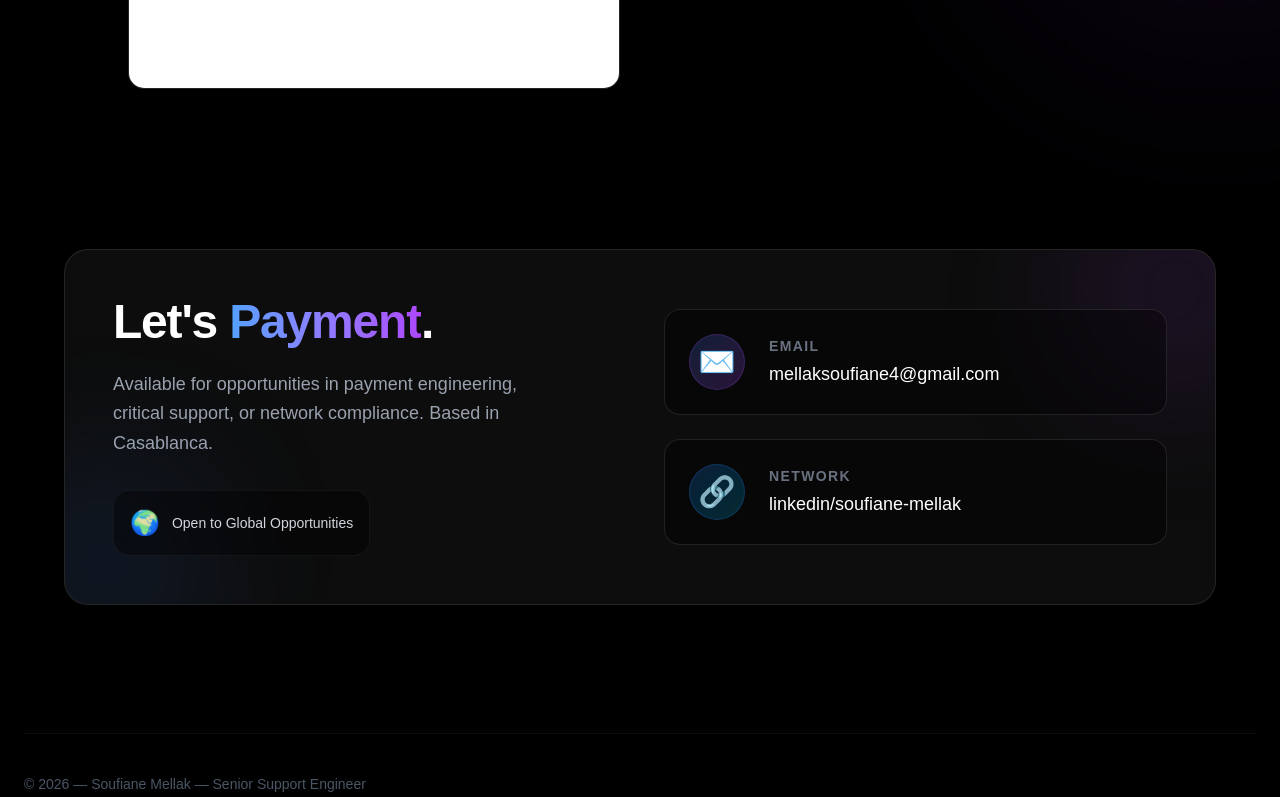
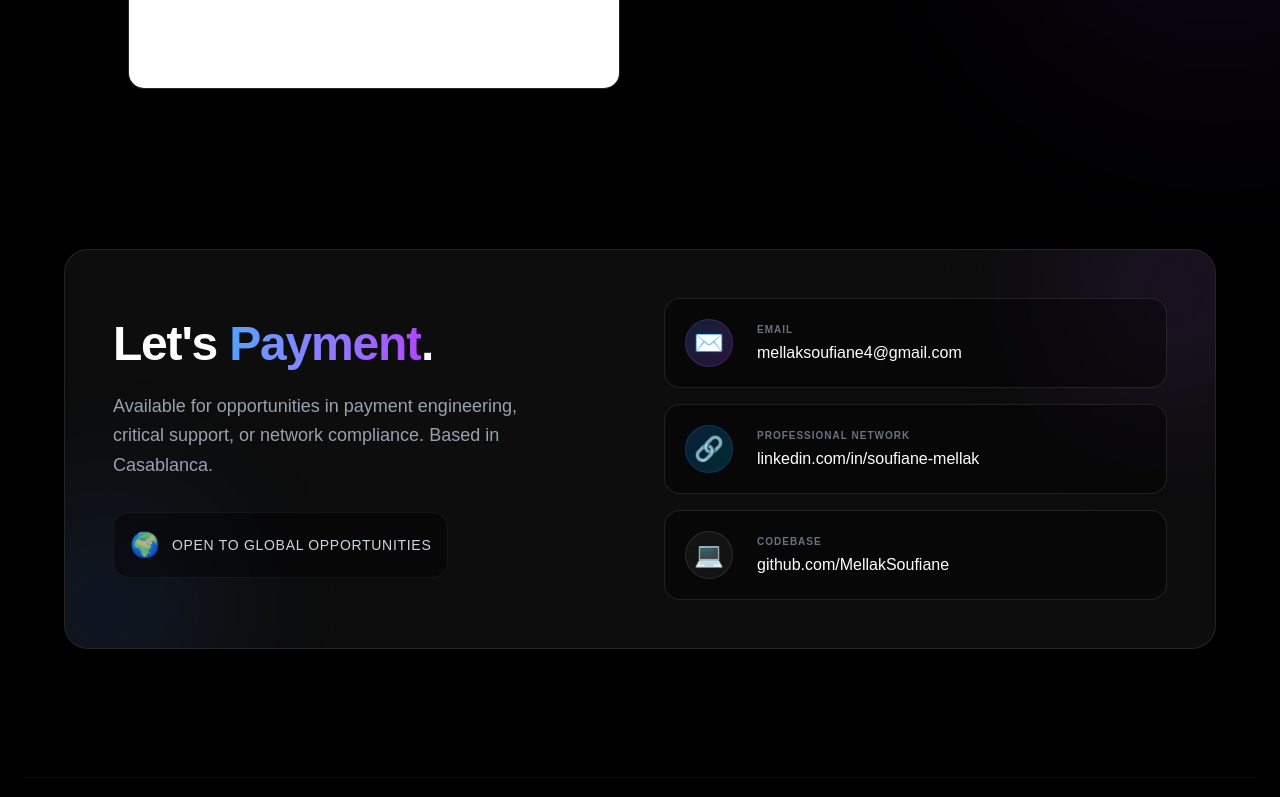
Before and after one commit to MellakSoufiane/portfolio-support-engineer, a Next.js app: page / in a window 1280 px wide. Shown: the part 3453-4250 px from the top of the page. Built offline with nearby package versions, Linux system fonts and the light colour scheme.

Commit message:
optimisation

```diff
--- a/app/page.tsx
+++ b/app/page.tsx
@@ -50,7 +50,7 @@ I also manage compliance with global payment networks by integrating updates and
       list: [
         {
           role: "Senior Support Engineer @ HPS",
-          period: "2025 — PRESENT",
+          period: "2026 — PRESENT",
           points: [
             "Team leadership: Mentoring and assisting team members in their daily technical tasks",
             "Supervising critical production incident resolutions and root cause analysis",
@@ -60,7 +60,7 @@ I also manage compliance with global payment networks by integrating updates and
         },
         {
           role: "Support Engineer II @ HPS",
-          period: "2024 — 2025",
+          period: "2025 — 2026",
           points: [
             "End-to-end incident management and troubleshooting for PowerCard solutions",
             "Preparation and execution of comprehensive test campaigns",
@@ -70,7 +70,7 @@ I also manage compliance with global payment networks by integrating updates and
         },
         {
           role: "Support Engineer I (Junior) @ HPS",
-          period: "2023 — 2024",
+          period: "2023 — 2025",
           points: [
             "Integration of network enhancements and critical defect fixes",
             "Unit testing and functional validation of payment modules",
@@ -441,41 +441,61 @@ export default function Home() {
                   }
                 </p>
                 <div className="flex items-center gap-3 p-4 bg-black/40 border border-white/5 rounded-2xl w-fit">
-                    <span className="text-2xl">🌍</span>
-                    <span className="text-sm font-mono text-gray-300">Open to Global Opportunities</span>
+                    <span className="text-2xl animate-pulse">🌍</span>
+                    <span className="text-sm font-mono text-gray-300 uppercase tracking-wider">Open to Global Opportunities</span>
                 </div>
               </div>
 
-              <div className="flex flex-col gap-6">
+              <div className="flex flex-col gap-4">
+                {/* Email Card */}
                 <motion.a
                   href={`mailto:${t.contact.email}`}
-                  whileHover={{ scale: 1.03, borderColor: "rgba(168, 85, 247, 0.4)" }}
-                  className="group flex items-center gap-6 p-6 bg-black/40 border border-white/10 rounded-2xl transition-all duration-300"
+                  whileHover={{ scale: 1.02, x: 5, borderColor: "rgba(168, 85, 247, 0.4)" }}
+                  className="group flex items-center gap-6 p-5 bg-black/40 border border-white/10 rounded-2xl transition-all duration-300"
                 >
-                  <div className="flex-shrink-0 w-14 h-14 rounded-full bg-gradient-to-br from-blue-500/20 to-purple-500/20 border border-purple-500/20 flex items-center justify-center text-3xl group-hover:scale-110 transition-transform">
+                  <div className="flex-shrink-0 w-12 h-12 rounded-full bg-gradient-to-br from-blue-500/20 to-purple-500/20 border border-purple-500/20 flex items-center justify-center text-2xl group-hover:scale-110 transition-transform">
                     ✉️
                   </div>
                   <div className="flex-1 min-w-0">
-                    <h4 className="text-sm font-semibold text-gray-500 uppercase tracking-widest mb-1">Email</h4>
-                    <p className="text-lg text-white font-medium break-all group-hover:text-purple-300 transition-colors">
+                    <h4 className="text-[10px] font-bold text-gray-500 uppercase tracking-widest mb-1">Email</h4>
+                    <p className="text-base text-white font-medium break-all group-hover:text-purple-300 transition-colors">
                       {t.contact.email}
                     </p>
                   </div>
                 </motion.a>
 
+                {/* LinkedIn Card */}
                 <motion.a
                   href="https://www.linkedin.com/in/soufiane-mellak-8101b0216/"
                   target="_blank"
-                  whileHover={{ scale: 1.03, borderColor: "rgba(59, 130, 246, 0.4)" }}
-                  className="group flex items-center gap-6 p-6 bg-black/40 border border-white/10 rounded-2xl transition-all duration-300"
+                  whileHover={{ scale: 1.02, x: 5, borderColor: "rgba(59, 130, 246, 0.4)" }}
+                  className="group flex items-center gap-6 p-5 bg-black/40 border border-white/10 rounded-2xl transition-all duration-300"
                 >
-                  <div className="flex-shrink-0 w-14 h-14 rounded-full bg-gradient-to-br from-blue-500/20 to-cyan-500/20 border border-blue-500/20 flex items-center justify-center text-3xl group-hover:scale-110 transition-transform">
+                  <div className="flex-shrink-0 w-12 h-12 rounded-full bg-gradient-to-br from-blue-500/20 to-cyan-500/20 border border-blue-500/20 flex items-center justify-center text-2xl group-hover:scale-110 transition-transform">
                     🔗
                   </div>
                   <div className="flex-1 min-w-0">
-                    <h4 className="text-sm font-semibold text-gray-500 uppercase tracking-widest mb-1">Network</h4>
-                    <p className="text-lg text-white font-medium group-hover:text-blue-300 transition-colors">
-                      linkedin/soufiane-mellak
+                    <h4 className="text-[10px] font-bold text-gray-500 uppercase tracking-widest mb-1">Professional Network</h4>
+                    <p className="text-base text-white font-medium group-hover:text-blue-300 transition-colors">
+                      linkedin.com/in/soufiane-mellak
+                    </p>
+                  </div>
+                </motion.a>
+
+                {/* GitHub Card */}
+                <motion.a
+                  href="https://github.com/MellakSoufiane" // Remplace par ton lien GitHub
+                  target="_blank"
+                  whileHover={{ scale: 1.02, x: 5, borderColor: "rgba(255, 255, 255, 0.2)" }}
+                  className="group flex items-center gap-6 p-5 bg-black/40 border border-white/10 rounded-2xl transition-all duration-300"
+                >
+                  <div className="flex-shrink-0 w-12 h-12 rounded-full bg-white/5 border border-white/10 flex items-center justify-center text-2xl group-hover:scale-110 transition-transform">
+                    💻
+                  </div>
+                  <div className="flex-1 min-w-0">
+                    <h4 className="text-[10px] font-bold text-gray-500 uppercase tracking-widest mb-1">Codebase</h4>
+                    <p className="text-base text-white font-medium group-hover:text-gray-300 transition-colors">
+                      github.com/MellakSoufiane
                     </p>
                   </div>
                 </motion.a>
```
